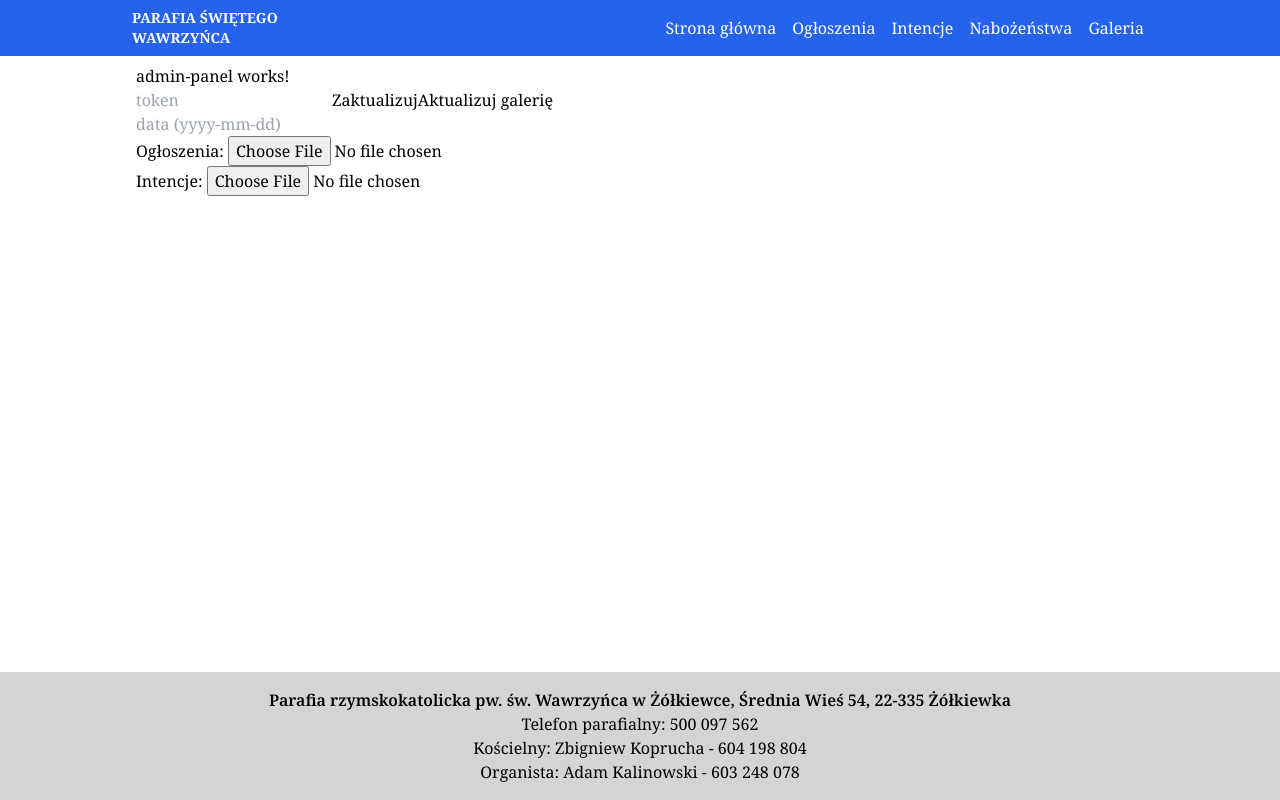
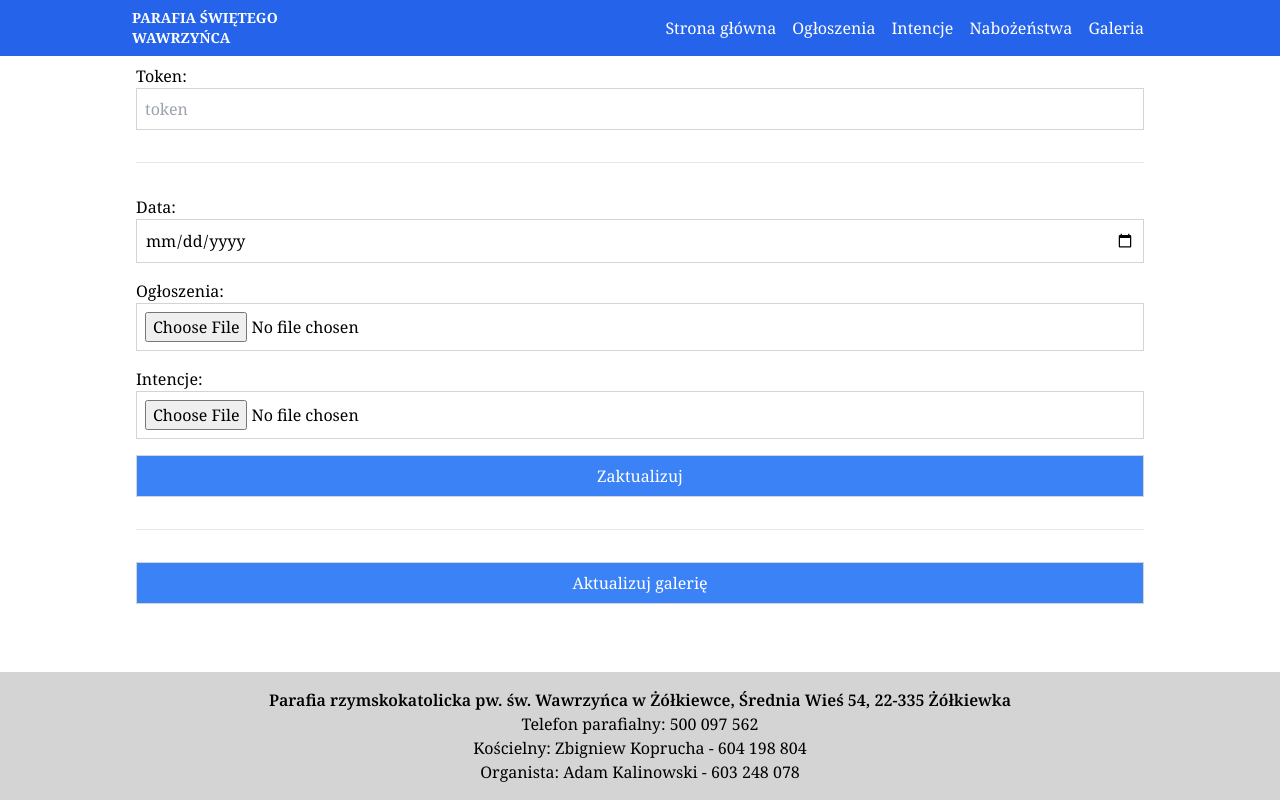
Before and after one commit to parafia-zolkiewka/strona-test, an Angular app: page /admin in a window 1280 px wide. Built offline with nearby package versions, Linux system fonts and the light colour scheme.

Commit message:
admin wip

```diff
--- a/src/app/admin-panel/admin-panel.component.css
+++ b/src/app/admin-panel/admin-panel.component.css
@@ -0,0 +1,7 @@
+input {
+  @apply w-full border border-gray-300 p-2;
+}
+
+button {
+  @apply border border-gray-300 bg-blue-500 text-white p-2;
+}
--- a/src/app/admin-panel/admin-panel.component.html
+++ b/src/app/admin-panel/admin-panel.component.html
@@ -1,21 +1,32 @@
-<p>admin-panel works!</p>
-
-<div>
-  <input placeholder="token" [(ngModel)]="apiKey" />
+<div class="flex flex-col gap-4">
+  <label for="token">
+    Token:
+    <input id="token" placeholder="token" [(ngModel)]="apiKey" />
+  </label>
+  <hr class="my-4" />
+  <label for="date">
+    Data:
+    <input id="date" [(ngModel)]="date" type="date" />
+  </label>
+  <label for="announcements">
+    Ogłoszenia:
+    <input
+      id="announcements"
+      type="file"
+      accept=".htm,.html"
+      (change)="onAnnouncementsFileChange($event)"
+    />
+  </label>
+  <label for="intentions">
+    Intencje:
+    <input
+      id="intentions"
+      type="file"
+      accept=".htm,.html"
+      (change)="onIntentionsFileChange($event)"
+    />
+  </label>
   <button (click)="onUpload()">Zaktualizuj</button>
+  <hr class="my-4" />
   <button (click)="onReloadContent()">Aktualizuj galerię</button>
 </div>
-
-<div>
-  <input placeholder="data (yyyy-mm-dd)" [(ngModel)]="date" />
-</div>
-
-<div>
-  Ogłoszenia:
-  <input type="file" accept=".htm" (change)="onAnnouncementsFileChange($event)" />
-</div>
-
-<div>
-  Intencje:
-  <input type="file" accept=".htm" (change)="onIntentionsFileChange($event)" />
-</div>
--- a/src/app/admin-panel/admin-panel.component.ts
+++ b/src/app/admin-panel/admin-panel.component.ts
@@ -36,6 +36,10 @@ export class AdminPanelComponent implements OnInit {
   }
 
   async onUpload() {
+    console.log('date', this.date); // TODO check date format, alert if not valid
+
+    // error/success message
+
     if (!this.announcementsFile && !this.intentionsFile) {
       return;
     }
```
